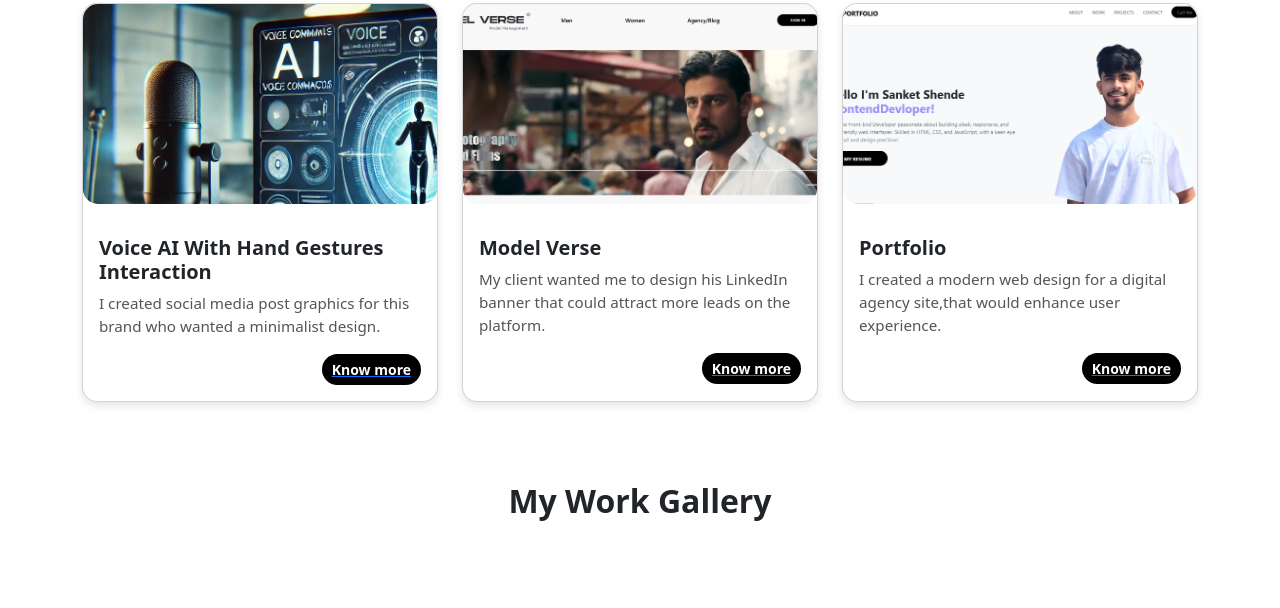
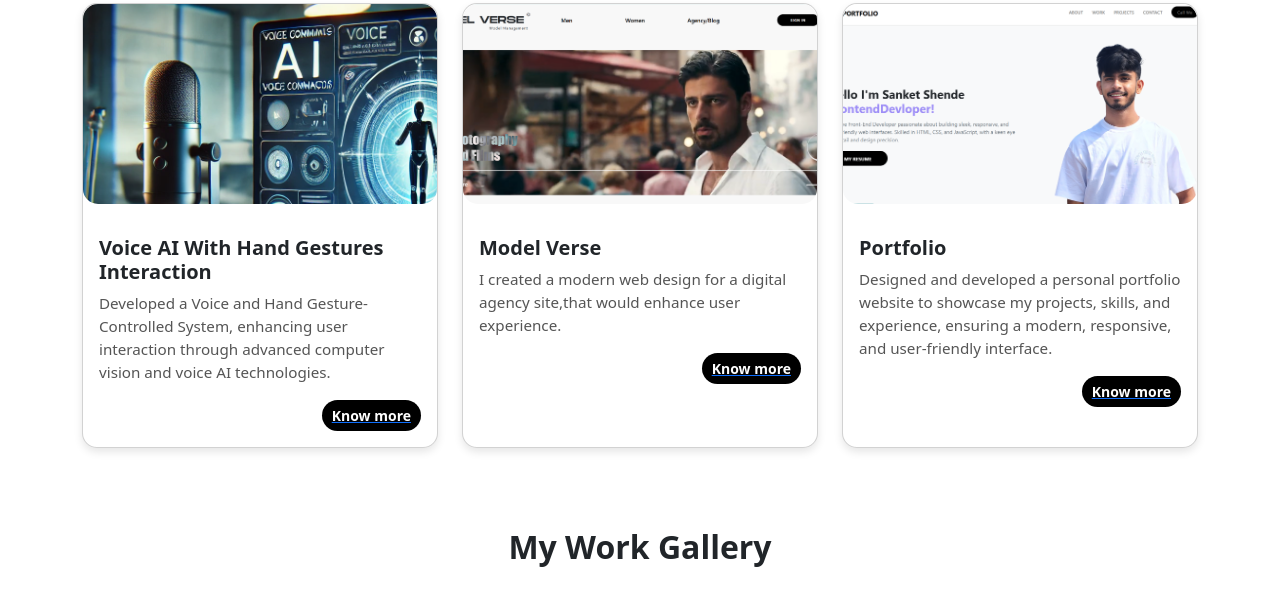
Before and after one commit to sankets20/sankets20.github.io, a plain HTML site: page index.html in a window 1280 px wide. Shown: the part 1252-1860 px from the top of the page. Drawn offline with nearby package versions, Linux system fonts and the light colour scheme; a script that the page names is missing.

Commit message:
Update index.html

```diff
--- a/index.html
+++ b/index.html
@@ -262,7 +262,8 @@ hamburger.addEventListener('click', () => {
                 <div class="card-body">
                     <h5 class="card-title DZY-card-title">Voice AI With Hand Gestures Interaction</h5>
                     <p class="card-text DZY-card-text">
-                        I created social media post graphics for this brand who wanted a minimalist design.
+                        Developed a Voice and Hand Gesture-Controlled System, enhancing user interaction through advanced computer vision and
+voice AI technologies.
                     </p>
                     <div class="rating">
                       <a href="https://github.com/sankets20/Voice-AI-With-Hand-Gestures-Interaction" class="rating-link">
@@ -280,7 +281,7 @@ hamburger.addEventListener('click', () => {
                 </div>
                 <div class="card-body">
                     <h5 class="card-title DZY-card-title">Model Verse</h5>
-                    <p class="card-text DZY-card-text"> My client wanted me to design his LinkedIn banner that could attract more leads on the platform.
+                    <p class="card-text DZY-card-text">   I created a modern web design for a digital agency site,that would enhance user experience.
                     </p>
                     <div class="rating">
                       <a href="your-link-here" class="rating-link">
@@ -299,7 +300,7 @@ hamburger.addEventListener('click', () => {
                 <div class="card-body">
                     <h5 class="card-title DZY-card-title">Portfolio</h5>
                     <p class="card-text DZY-card-text">
-                       I created a modern web design for a digital agency site,that would enhance user experience.
+                      Designed and developed a personal portfolio website to showcase my projects, skills, and experience, ensuring a modern, responsive, and user-friendly interface.
                     </p>
                     <div class="rating">
                       <a href="https://sankets20.github.io/" class="rating-link">
```
